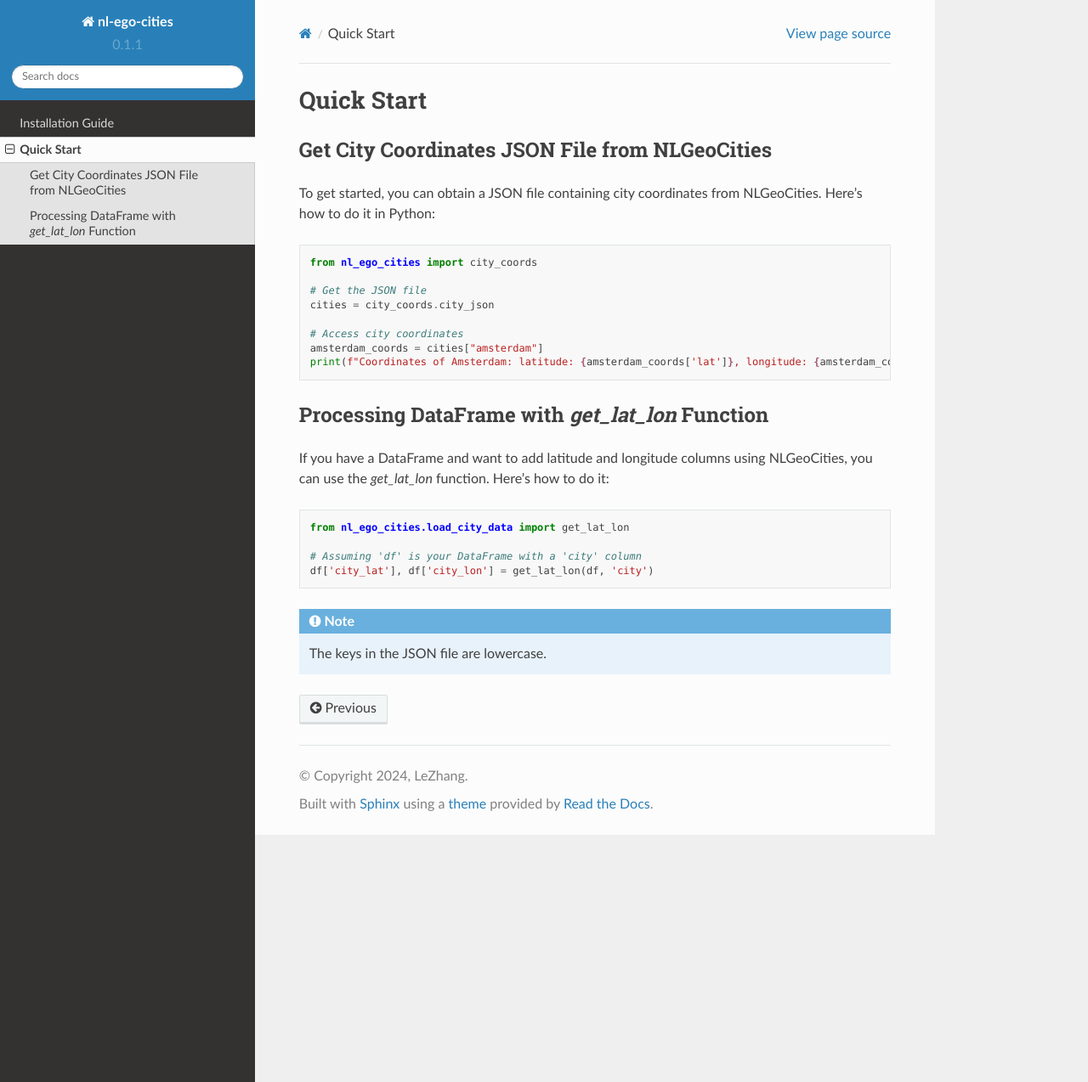
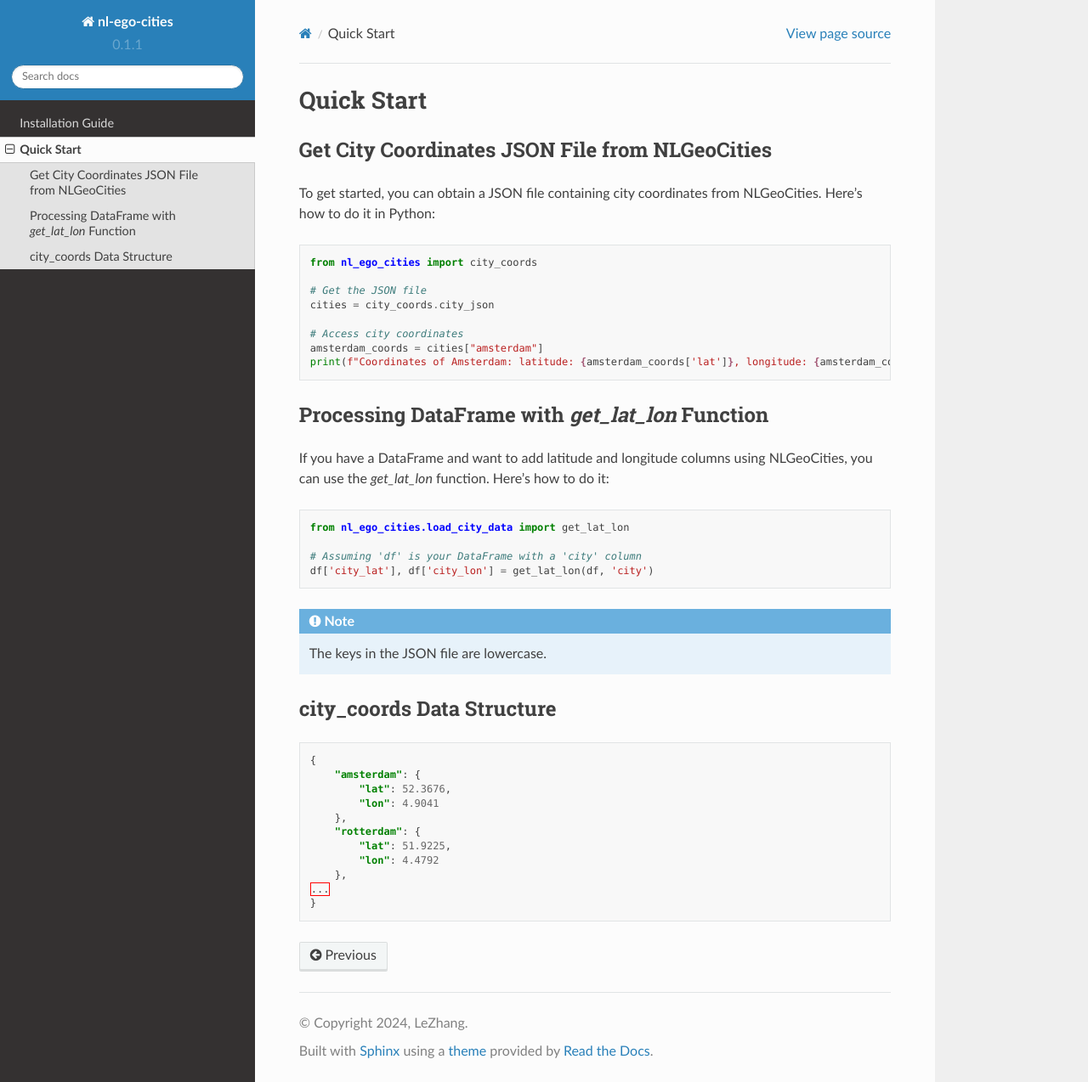
Before and after one commit to cheerzhang/NLGeoCities, a Sphinx documentation site: the page built from docs/quick_start.rst, in a window 1280 px wide and 1274 px high. Shown: the whole window at 85% size. Built offline with Sphinx 7.4.7 and the Read the Docs theme 2.0.0, drawn with Linux system fonts in a browser that asks for light colours; pages that are not in the unit, such as notebooks, are missing from menus.

Commit message:
Update quick_start.rst

```diff
--- a/docs/quick_start.rst
+++ b/docs/quick_start.rst
@@ -33,3 +33,21 @@ If you have a DataFrame and want to add latitude and longitude columns using NLG
 
 .. note::
     The keys in the JSON file are lowercase.
+
+
+city_coords Data Structure
+---------------------------
+
+.. code-block:: json
+
+    {
+        "amsterdam": {
+            "lat": 52.3676,
+            "lon": 4.9041
+        },
+        "rotterdam": {
+            "lat": 51.9225,
+            "lon": 4.4792
+        },
+    ...
+    }
```
